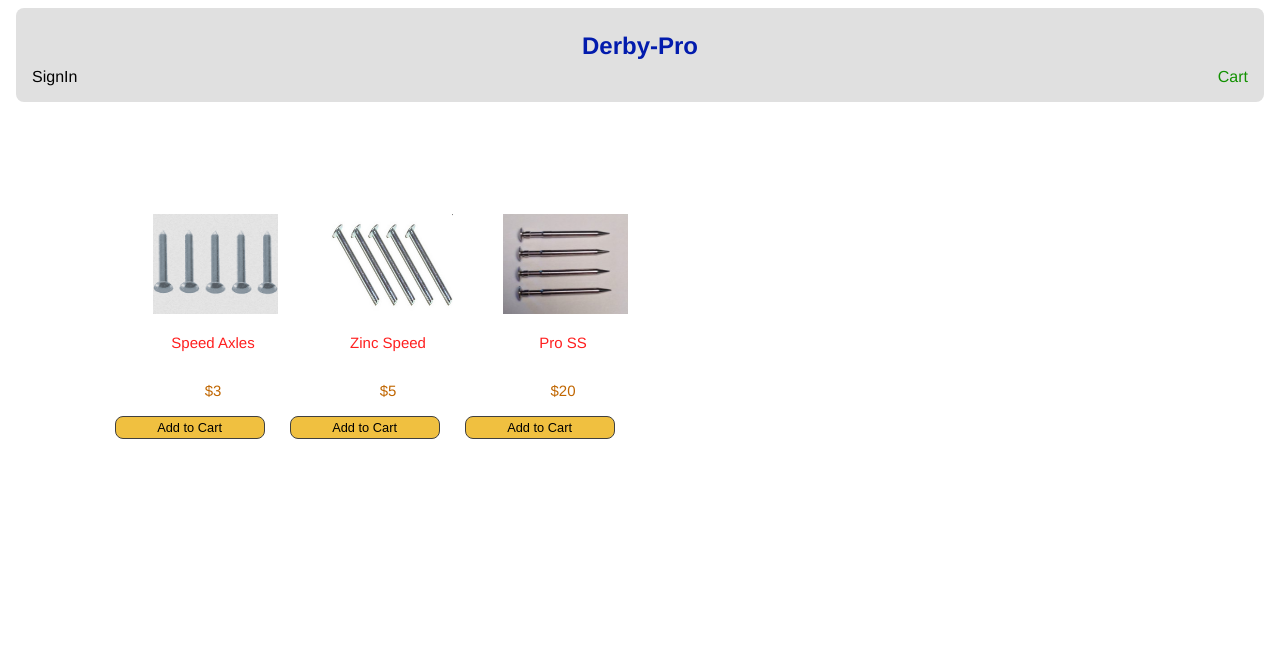
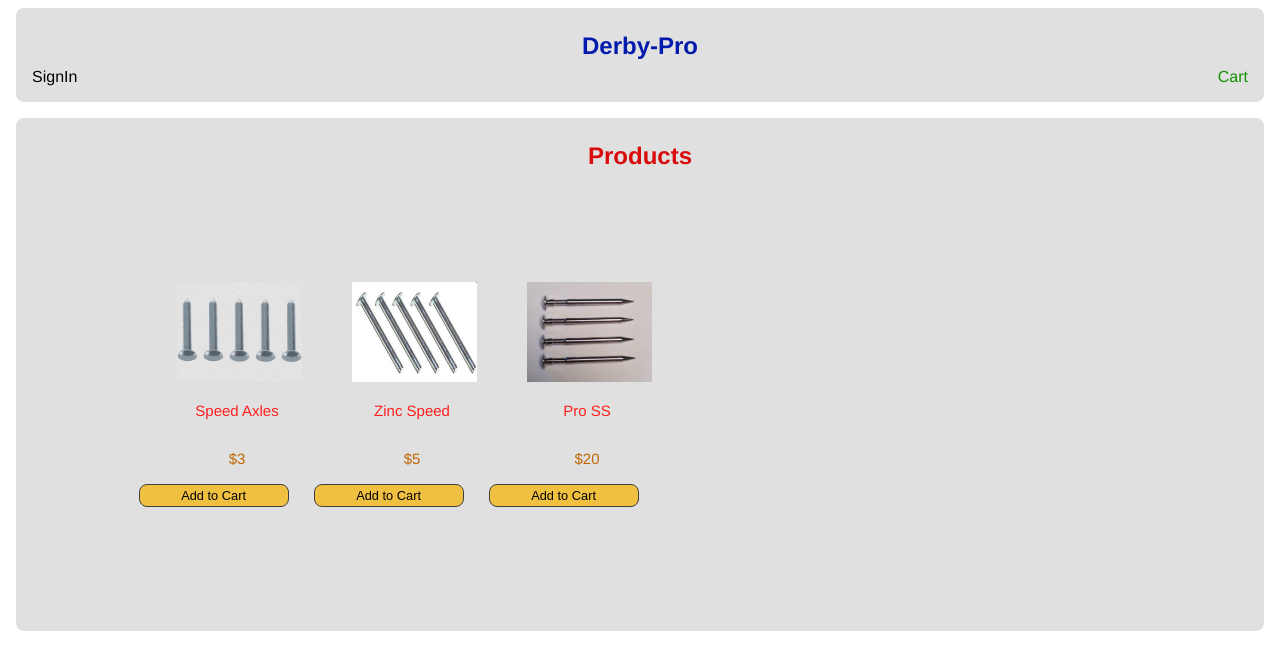
Before and after one commit to bretathompson/React-Final-Project, a React (Create React App) app: page /axles in a window 1280 px wide. Shown: the top 670 px of the page. Built offline with nearby package versions, Linux system fonts and the light colour scheme; no server answers; the database is empty.

Commit message:
updated 2

```diff
--- a/src/components/dashboard/Axles.js
+++ b/src/components/dashboard/Axles.js
@@ -18,7 +18,11 @@ function Axles() {
     return (
       <div>
           <Header countCartItems={cartItems.length}></Header>
-         <ol className={Axlescss.ol}>
+          <div className='row'>
+             <main className="block col-2">
+                <h1 className='product'>Products</h1>
+
+              <ol className={Axlescss.ol}>
 
                 <li>
                 <article className={Axlescss.productarticle}>
@@ -65,10 +69,10 @@ function Axles() {
                 </article>
                 </li>
 
-             </ol>
-
-        </div>
-
+                </ol>
+             </main>
+          </div>
+     </div>
     );
 }
 
--- a/src/components/dashboard/Axles.module.css
+++ b/src/components/dashboard/Axles.module.css
@@ -25,6 +25,8 @@ body {
    }
 
    .ol {
+    display: flex;
+    flex-direction: row;
     list-style: none;
         padding: 80px;
         text-align: center;
@@ -54,9 +56,3 @@ body {
       padding-top: 15px;
       margin-left: 50px;
   }
-
-  /* .button {
-    font-size: 15px;
-    padding-top: 15px;
-    margin-left: 100px;
-} */
--- a/src/components/dashboard/Bodykit.js
+++ b/src/components/dashboard/Bodykit.js
@@ -7,8 +7,6 @@ import imgWedge from '../image/wedge.PNG';
 
 import Main from './Main';
 import Basket from './Basket';
-import data from './data';
-import DashBoard from './DashBoard';
 import Header from './Header';
 import AuthContext from '../auth/auth-context';
 import { useContext } from 'react';
@@ -19,9 +17,13 @@ function Bodykit() {
     const {cartItems, setCartItems} = cartcontext;
 
     return (
-      <div>
-          <Header countCartItems={cartItems.length}></Header>
-         <ol className={Bodycss.ol}>
+        <div>
+            <Header countCartItems={cartItems.length}></Header>
+          <div className='row'>
+               <main className="block col-2">
+                 <h1 className='product'>Products</h1>
+
+                 <ol className={Bodycss.ol}>
                 <li>
                 <article className={Bodycss.productarticle}>
                     <figure>
@@ -67,8 +69,9 @@ function Bodykit() {
                 </article>
                 </li>
 
-             </ol>
-
+                </ol>
+              </main>
+            </div>
         </div>
 
     );
--- a/src/components/dashboard/Bodykit.module.css
+++ b/src/components/dashboard/Bodykit.module.css
@@ -24,7 +24,9 @@ body {
     background: linear-gradient(#06363a, #00318d);
    }
 
-   .ol {
+  .ol {
+    display: flex;
+    flex-direction: row;
     list-style: none;
         padding: 80px;
         text-align: center;
@@ -54,9 +56,3 @@ body {
       padding-top: 15px;
       margin-left: 50px;
   }
-
-  .button {
-    font-size: 15px;
-    padding-top: 15px;
-    margin-left: 100px;
-}
--- a/src/components/dashboard/DashBoard.js
+++ b/src/components/dashboard/DashBoard.js
@@ -4,7 +4,7 @@ import Basket from './Basket';
 import data from './data';
 import AuthContext from '../auth/auth-context';
 import { useContext } from 'react';
-import Axles from './Axles';
+
 
 function DashBoard() {
   const { products } = data;
--- a/src/components/dashboard/ReadyToRace.js
+++ b/src/components/dashboard/ReadyToRace.js
@@ -17,8 +17,12 @@ function ReadyToRace() {
 
     return (
       <div>
-          <Header countCartItems={cartItems.length}></Header>
-         <ol className={Racecss.ol}>
+            <Header countCartItems={cartItems.length}></Header>
+          <div className='row'>
+               <main className="block col-2">
+                 <h1 className='product'>Products</h1>
+
+                  <ol className={Racecss.ol}>
 
                 <li>
                 <article className={Racecss.productarticle}>
@@ -63,11 +67,11 @@ function ReadyToRace() {
                     <button id={Racecss.stealth1} type="button"> Add to Cart</button>
                     </div>
                 </article>
-                </li>
-
-             </ol>
-
+              </li>
+              </ol>
+            </main>
         </div>
+     </div>
 
     );
 }
--- a/src/components/dashboard/ReadyToRace.module.css
+++ b/src/components/dashboard/ReadyToRace.module.css
@@ -25,6 +25,8 @@ body {
    }
 
    .ol {
+    display: flex;
+    flex-direction: row;
     list-style: none;
         padding: 80px;
         text-align: center;
--- a/src/components/dashboard/Wheels.js
+++ b/src/components/dashboard/Wheels.js
@@ -18,8 +18,11 @@ function Wheels() {
     return (
       <div>
            <Header countCartItems={cartItems.length}></Header>
+         <div className='row'>
+             <main className="block col-2">
+                 <h1 className='product'>Products</h1>
+
                 <ol className={Wheelscss.ol}>
-
                  <li>
                 <article className={Wheelscss.productarticle}>
                     <figure>
@@ -64,9 +67,9 @@ function Wheels() {
                     </div>
                  </article>
                 </li>
-
                </ol>
-
+              </main>
+           </div>
       </div>
 
     );
--- a/src/components/dashboard/Wheels.module.css
+++ b/src/components/dashboard/Wheels.module.css
@@ -25,6 +25,8 @@ body {
    }
 
    .ol {
+    display: flex;
+    flex-direction: row;
     list-style: none;
         padding: 80px;
         text-align: center;
@@ -54,9 +56,3 @@ body {
       padding-top: 15px;
       margin-left: 50px;
   }
-
-  /* .button {
-    font-size: 15px;
-    padding-top: 15px;
-    margin-left: 100px;
-} */
```
Lines whose indentation alone changed are shown as unchanged.
